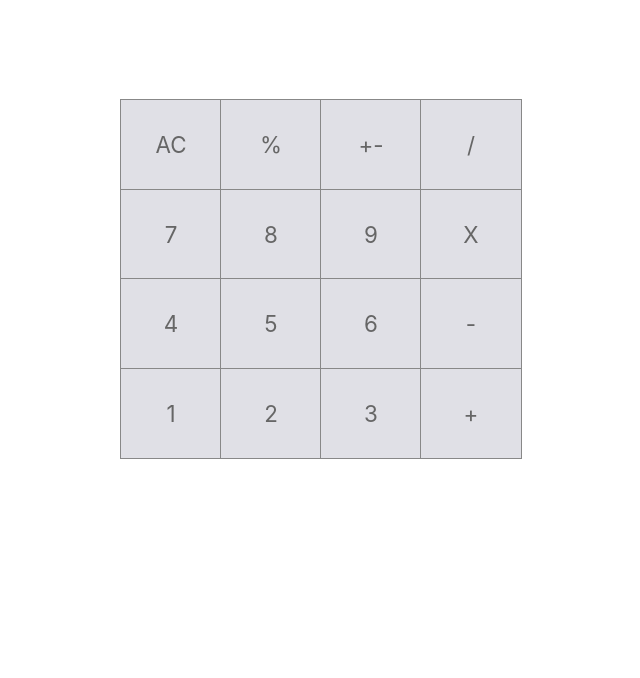
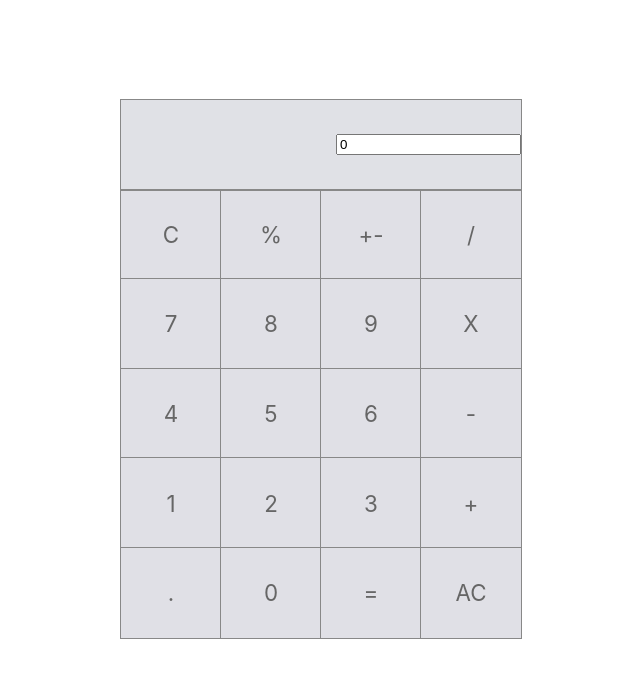
Before and after one commit to benstone1/Pursuit-Core-Web-React-Calculator-Lab, a React (Create React App) app in the folder calculator-app/: page / in a window 1280 px wide. Shown: the top 678 px of the page, without its empty margins (319-959 px from the left). Built offline with nearby package versions, Linux system fonts and the light colour scheme.

Commit message:
added functionality

```diff
--- a/calculator-app/src/App.js
+++ b/calculator-app/src/App.js
@@ -1,7 +1,8 @@
 import React from 'react';
 import './App.css';
-import Button from './Components/Button'
+// import Button from './Components/Button'
 import Keypad from './Components/Keypad'
+// import Calculation from './Components/Calculation'
 
 class App extends React.Component {
   constructor(){
--- a/calculator-app/src/Components/Button.jsx
+++ b/calculator-app/src/Components/Button.jsx
@@ -5,6 +5,7 @@ const isOperator = (val) => {
     return !isNaN(val) || val === '.' || val === '='
 }
 const Button = (props) => {
+
     return (
         <div className={`button-wrapper ${
             isOperator(props.children) ? null : "orange"
--- /dev/null
+++ b/calculator-app/src/Components/Calculation.css
@@ -0,0 +1,12 @@
+.input {
+    height:4em;
+    display: flex;
+    justify-content: flex-end;
+    align-items: center;
+    font-weight: bold;
+    font-size: 1.4em;
+    background-color: #e0e1e6;
+    color: #888888;
+    flex: 1;
+    outline:1px solid #888888;
+}
--- a/calculator-app/src/Components/Calculation.jsx
+++ b/calculator-app/src/Components/Calculation.jsx
@@ -1,21 +1,19 @@
 import React from 'react'
+import './Calculation.css'
 
-class Calculation extends React.Component {
-    constructor(props){
-        super(props)
-        this.state = {
-            displayValue = '0'
-        }
-    }
 
-    render(){
-        let {displayValue} = this.props
-        return(
-            <div className = 'result'>
-                <p>{displayValue}</p>
-            </div>
-        )
-    }
+
+const Calculation = (props) => {
+    return (
+        <div className='input'>
+            <input
+            type= 'text'
+            value= {props.displayValue}
+            displayValue={props.displayValue}
+            />
+        </div>
+    )
 }
 
+
 export default Calculation
--- a/calculator-app/src/Components/Keypad.jsx
+++ b/calculator-app/src/Components/Keypad.jsx
@@ -1,13 +1,27 @@
 import React from 'react'
 import Button from './Button'
+import Calculation from './Calculation'
+
 class Keypad extends React.Component {
+    constructor(props){
+        super(props)
 
+        this.state = {
+            displayValue : '0'
+        }
+    }
+
+    handleValue = () => {
+
+    }
     render(){
+        const {displayValue} = this.state
         return (
           <div className="App">
             <div className='calculator'>
+                <Calculation displayValue={displayValue} />
                     <div className= 'row'>
-                <Button>AC</Button>
+                        <Button>C</Button>
                         <Button>%</Button>
                         <Button>+-</Button>
                         <Button>/</Button>
@@ -30,6 +44,12 @@ class Keypad extends React.Component {
                         <Button>3</Button>
                         <Button>+</Button>
                     </div>
+                    <div className= 'row'>
+                        <Button>.</Button>
+                        <Button>0</Button>
+                        <Button>=</Button>
+                        <Button>AC</Button>
+                    </div>
             </div>
           </div>
         )
```
Lines whose indentation alone changed are shown as unchanged.
